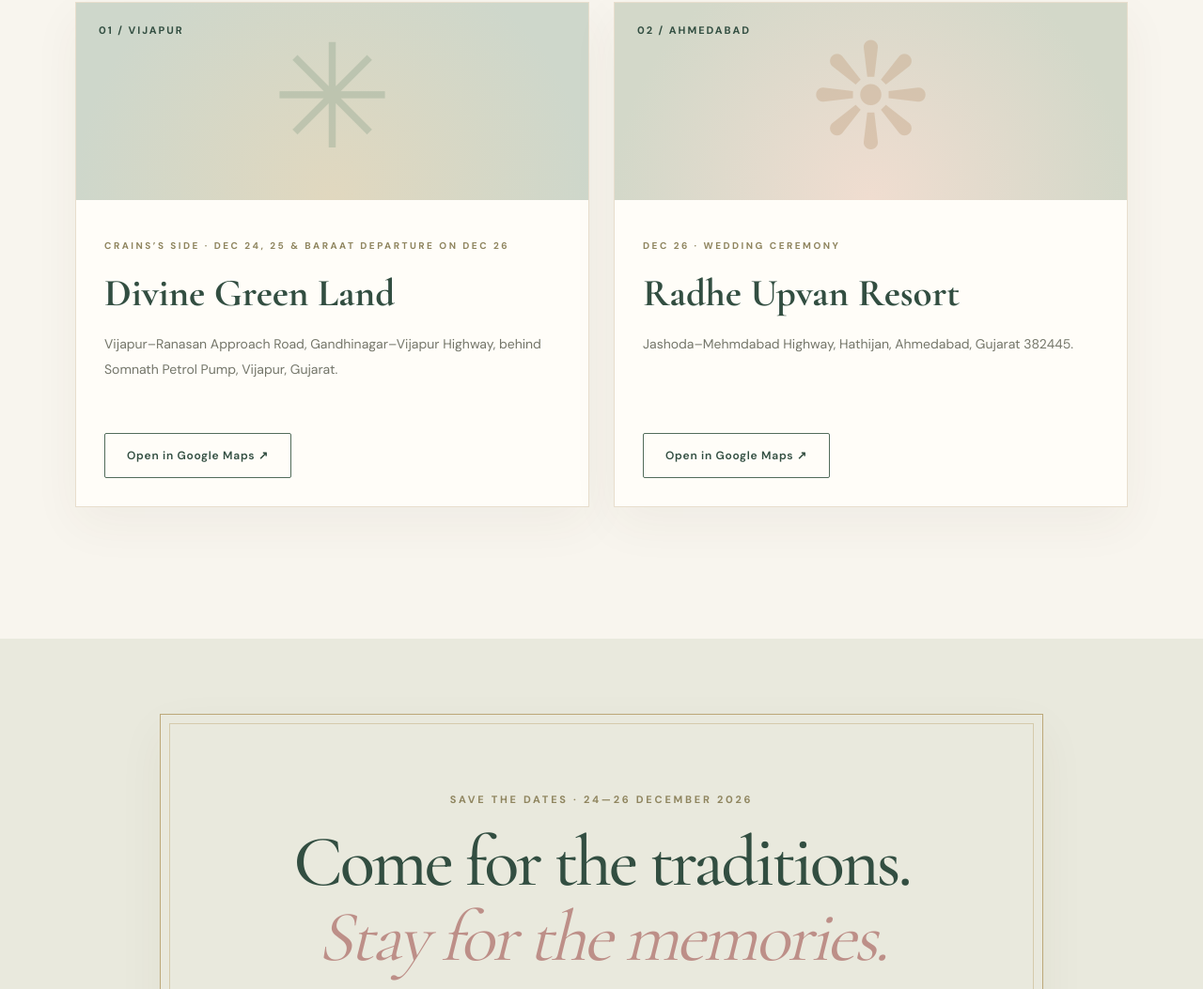
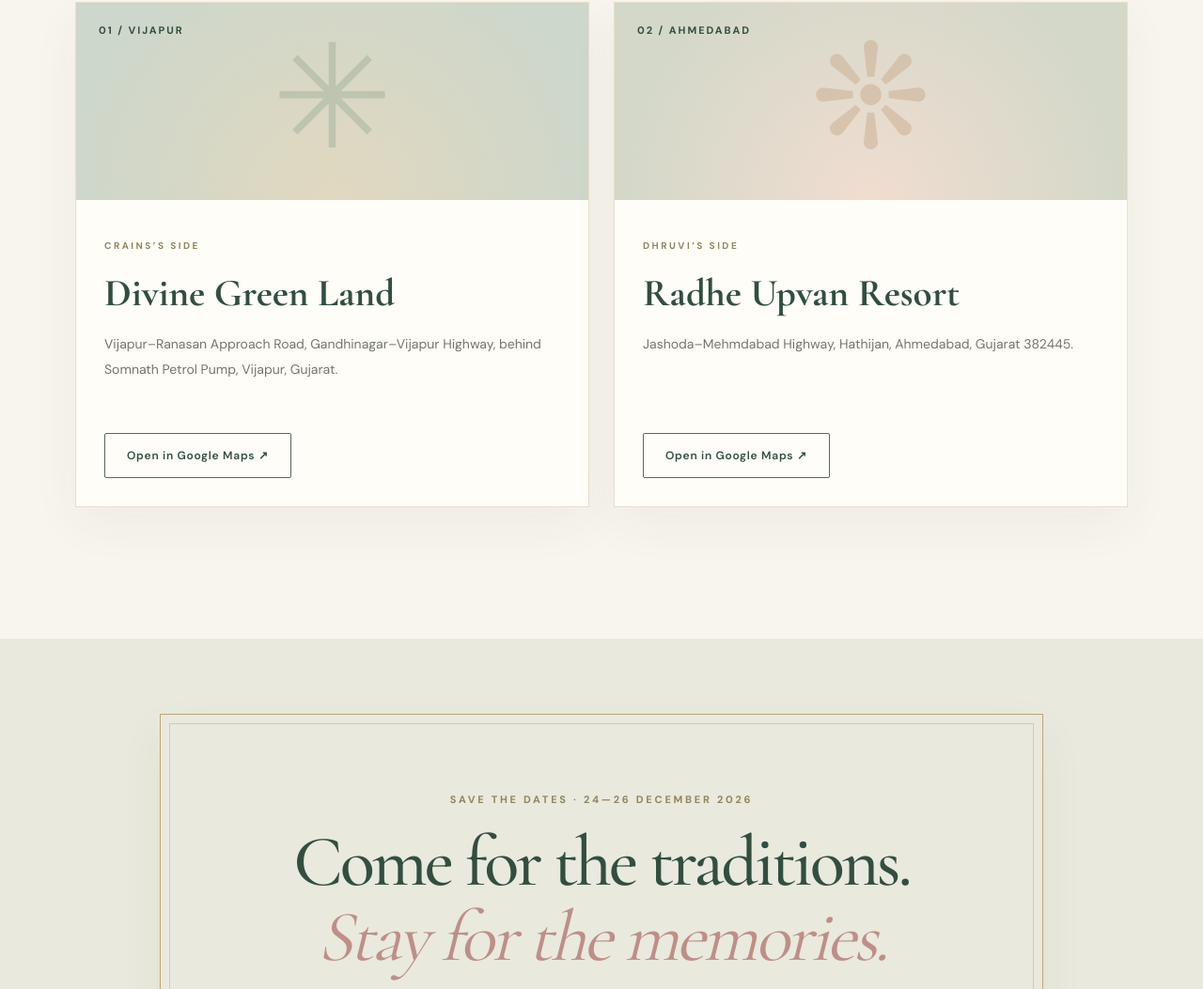
Before and after one commit to crainspatel/dhruvi-crains-wedding, a plain HTML site: page index.html in a window 1280 px wide. Shown: the part 10744-11797 px from the top of the page at 94% size. Drawn offline with nearby package versions, Linux system fonts and the light colour scheme.

Commit message:
Add files via upload

```diff
--- a/index.html
+++ b/index.html
@@ -135,8 +135,8 @@
 </div>
 </section>
 <section aria-labelledby="venues-heading" class="venues section-shell" data-reveal-section="" id="venues"><div class="section-title"><p class="eyebrow">WHERE WE'LL CELEBRATE</p><h2 id="venues-heading">Find your <em>way to us</em></h2></div>
-<div class="venue-grid"><article class="venue-card"><div class="venue-art venue-art-one"><span>01 / VIJAPUR</span><div class="venue-deco">✳</div></div><div class="venue-info"><p class="eyebrow">CRAINS’S SIDE · DEC 24, 25 &amp; BARAAT DEPARTURE ON DEC 26</p><h3>Divine Green Land</h3><p>Vijapur–Ranasan Approach Road, Gandhinagar–Vijapur Highway, behind Somnath Petrol Pump, Vijapur, Gujarat.</p><a class="button button-outline" href="https://www.google.com/maps/search/?api=1&amp;query=Divine+Green+Land%2C+Vijapur&amp;query_place_id=ChIJGWXq7IjLXTkRAOB0K6ZN6z8" rel="noopener noreferrer" target="_blank">Open in Google Maps ↗</a></div></article>
-<article class="venue-card"><div class="venue-art venue-art-two"><span>02 / AHMEDABAD</span><div class="venue-deco">❊</div></div><div class="venue-info"><p class="eyebrow">DEC 26 · WEDDING CEREMONY</p><h3>Radhe Upvan Resort</h3><p> Jashoda–Mehmdabad Highway, Hathijan, Ahmedabad, Gujarat 382445.</p><a class="button button-outline" href="https://www.google.com/maps/search/?api=1&amp;query=Radhe+Upvan+Resort%2C+Hathijan%2C+Ahmedabad" rel="noopener noreferrer" target="_blank">Open in Google Maps ↗</a></div></article></div>
+<div class="venue-grid"><article class="venue-card"><div class="venue-art venue-art-one"><span>01 / VIJAPUR</span><div class="venue-deco">✳</div></div><div class="venue-info"><p class="eyebrow">CRAINS’S SIDE</p><h3>Divine Green Land</h3><p>Vijapur–Ranasan Approach Road, Gandhinagar–Vijapur Highway, behind Somnath Petrol Pump, Vijapur, Gujarat.</p><a class="button button-outline" href="https://www.google.com/maps/search/?api=1&amp;query=Divine+Green+Land%2C+Vijapur&amp;query_place_id=ChIJGWXq7IjLXTkRAOB0K6ZN6z8" rel="noopener noreferrer" target="_blank">Open in Google Maps ↗</a></div></article>
+<article class="venue-card"><div class="venue-art venue-art-two"><span>02 / AHMEDABAD</span><div class="venue-deco">❊</div></div><div class="venue-info"><p class="eyebrow">DHRUVI’S SIDE</p><h3>Radhe Upvan Resort</h3><p> Jashoda–Mehmdabad Highway, Hathijan, Ahmedabad, Gujarat 382445.</p><a class="button button-outline" href="https://www.google.com/maps/search/?api=1&amp;query=Radhe+Upvan+Resort%2C+Hathijan%2C+Ahmedabad" rel="noopener noreferrer" target="_blank">Open in Google Maps ↗</a></div></article></div>
 </section>
 <section class="closing" data-reveal-section=""><div class="closing-border"><p class="eyebrow">SAVE THE DATES · 24—26 DECEMBER 2026</p><h2>Come for the traditions.<br/><em>Stay for the memories.</em></h2><p>We can't wait to share these moments with you.</p><p class="closing-signature">Dhruvi <span>&amp;</span> Crains</p></div></section>
 </main>
```
